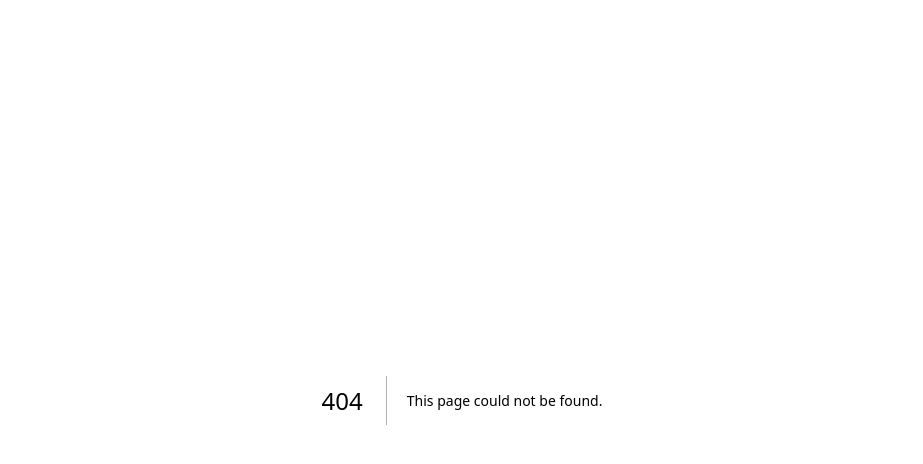
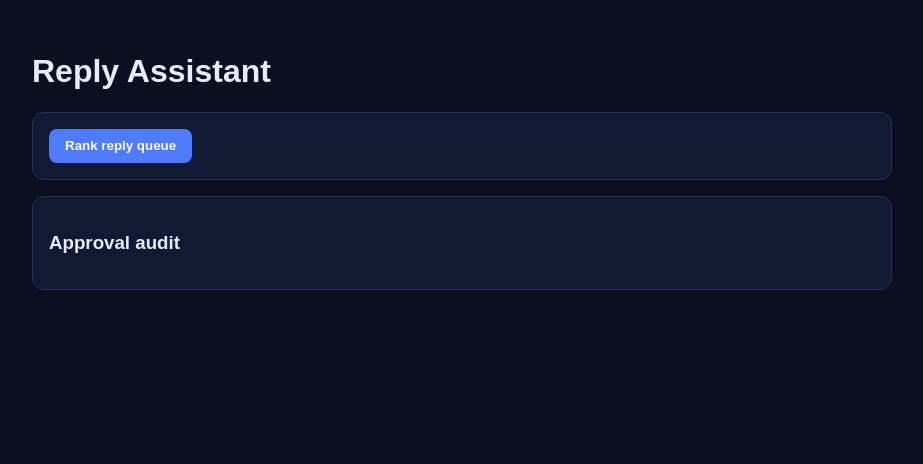
Before and after one commit to Nasser934/Signal_OS, a Next.js app in the folder web/: page /reply-assistant in a window 1280 px wide. Before the commit this address had no page. Shown: the top 464 px of the page, without its empty margins (178-1101 px from the left). Built offline with nearby package versions, Linux system fonts and the light colour scheme.

Commit message:
Add reply assistant, autopsy, and weekly report MVP flows

```diff
--- /dev/null
+++ b/web/app/(app)/reply-assistant/page.tsx
@@ -0,0 +1,62 @@
+'use client';
+
+import { useState } from 'react';
+
+type ReplyItem = {
+  id: string;
+  text: string;
+  likes?: number;
+  responseValue: number;
+  riskLevel: 'high' | 'low';
+  suggestedResponse: string;
+  recommendedDelayMinutes: number;
+};
+
+const SAMPLE = [
+  { id: 'r1', text: 'Love this breakdown. What tool did you use?', likes: 12 },
+  { id: 'r2', text: 'This is fraud. Totally fake numbers.', likes: 4 },
+  { id: 'r3', text: 'Interesting take. Any examples?', likes: 7 },
+];
+
+export default function ReplyAssistantPage() {
+  const [items, setItems] = useState<ReplyItem[]>([]);
+  const [audit, setAudit] = useState<string[]>([]);
+
+  async function rankReplies() {
+    const res = await fetch('/api/replies/suggest', {
+      method: 'POST',
+      headers: { 'Content-Type': 'application/json' },
+      body: JSON.stringify({ replies: SAMPLE }),
+    });
+    const body = (await res.json()) as { items?: ReplyItem[] };
+    setItems(body.items ?? []);
+  }
+
+  async function approve(replyId: string, draftResponse: string, approved: boolean) {
+    const res = await fetch('/api/replies/approve', {
+      method: 'POST',
+      headers: { 'Content-Type': 'application/json' },
+      body: JSON.stringify({ replyId, draftResponse, approved }),
+    });
+    const body = (await res.json()) as { action?: { approvalStatus: string; replyId: string } };
+    if (!body.action) return;
+    setAudit((prev) => [`${body.action.replyId}: ${body.action.approvalStatus}`, ...prev]);
+  }
+
+  return (
+    <>
+      <h1>Reply Assistant</h1>
+      <section className="card"><button onClick={rankReplies}>Rank reply queue</button></section>
+      {items.map((item) => (
+        <section className="card" key={item.id}>
+          <p><strong>Reply:</strong> {item.text}</p>
+          <p>Response value: {item.responseValue} | Risk: {item.riskLevel} | Timing: {item.recommendedDelayMinutes}m</p>
+          <p><strong>Suggested response:</strong> {item.suggestedResponse}</p>
+          <button onClick={() => approve(item.id, item.suggestedResponse, true)}>Approve</button>{' '}
+          <button onClick={() => approve(item.id, item.suggestedResponse, false)}>Reject</button>
+        </section>
+      ))}
+      <section className="card"><h3>Approval audit</h3><ul>{audit.map((a, i) => <li key={`${a}-${i}`}>{a}</li>)}</ul></section>
+    </>
+  );
+}
--- /dev/null
+++ b/web/app/api/replies/approve/route.ts
@@ -0,0 +1,18 @@
+import { randomUUID } from 'crypto';
+import { NextResponse } from 'next/server';
+
+export async function POST(req: Request) {
+  const payload = (await req.json()) as { replyId?: string; approved?: boolean; draftResponse?: string };
+  if (!payload.replyId) {
+    return NextResponse.json({ error: 'replyId is required' }, { status: 400 });
+  }
+  return NextResponse.json({
+    action: {
+      id: randomUUID(),
+      replyId: payload.replyId,
+      approvalStatus: payload.approved ? 'approved' : 'rejected',
+      draftResponse: payload.draftResponse ?? '',
+      createdAt: new Date().toISOString(),
+    },
+  });
+}
--- /dev/null
+++ b/web/app/api/replies/suggest/route.ts
@@ -0,0 +1,27 @@
+import { NextResponse } from 'next/server';
+
+const RISK_TERMS = ['scam', 'fraud', 'idiot', 'hate', 'angry', 'boycott'];
+
+export async function POST(req: Request) {
+  const payload = (await req.json()) as { replies?: { id: string; text: string; likes?: number }[] };
+  const replies = payload.replies ?? [];
+
+  const ranked = replies
+    .map((reply) => {
+      const base = Number(reply.likes ?? 0);
+      const hasQuestion = reply.text.includes('?') ? 10 : 0;
+      const risk = RISK_TERMS.some((term) => reply.text.toLowerCase().includes(term));
+      return {
+        ...reply,
+        responseValue: base + hasQuestion,
+        riskLevel: risk ? 'high' : 'low',
+        suggestedResponse: risk
+          ? 'Thanks for the feedback. I want to keep this constructive—can you share one specific point we should improve?'
+          : 'Great point—appreciate you jumping in. Curious: what part resonated most for you?',
+        recommendedDelayMinutes: risk ? 30 : 5,
+      };
+    })
+    .sort((a, b) => b.responseValue - a.responseValue);
+
+  return NextResponse.json({ items: ranked });
+}
--- /dev/null
+++ b/web/app/api/weekly-report/route.ts
@@ -0,0 +1,30 @@
+import { NextResponse } from 'next/server';
+
+export async function POST(req: Request) {
+  const payload = (await req.json()) as { posts?: { score?: number; impressions?: number; topic?: string }[] };
+  const posts = payload.posts ?? [];
+  if (!posts.length) return NextResponse.json({ report: null });
+
+  const sortedByImp = [...posts].sort((a, b) => (b.impressions ?? 0) - (a.impressions ?? 0));
+  const best = sortedByImp[0];
+  const worst = sortedByImp[sortedByImp.length - 1];
+  const avgScore = posts.reduce((acc, p) => acc + Number(p.score ?? 0), 0) / posts.length;
+  const avgImp = posts.reduce((acc, p) => acc + Number(p.impressions ?? 0), 0) / posts.length;
+
+  return NextResponse.json({
+    report: {
+      generatedAt: new Date().toISOString(),
+      bestPost: best,
+      worstPost: worst,
+      topicInsights: 'Posts with concrete numbers and a question-ending performed better in this sample.',
+      predictionAccuracy: 'Estimated from local sample only; integrate DB records for production-grade confidence.',
+      nextWeekActions: [
+        'Repeat hooks that include measurable outcomes in line one.',
+        'Stop long dense drafts above ~4 sentences without a reply trigger.',
+        'Test one controversial but constructive question per day.',
+      ],
+      averageScore: Number(avgScore.toFixed(2)),
+      averageImpressions: Number(avgImp.toFixed(2)),
+    },
+  });
+}
```
Also changed, not shown: web/app/(app)/autopsy/[postId]/page.tsx (added, +37 -0 lines), web/app/(app)/weekly-report/page.tsx (added, +50 -0 lines), 1 other file (tests, documents, lock files or other folders).
